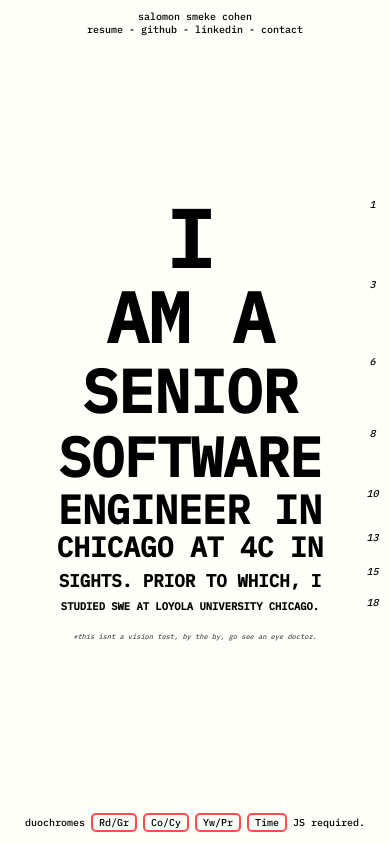
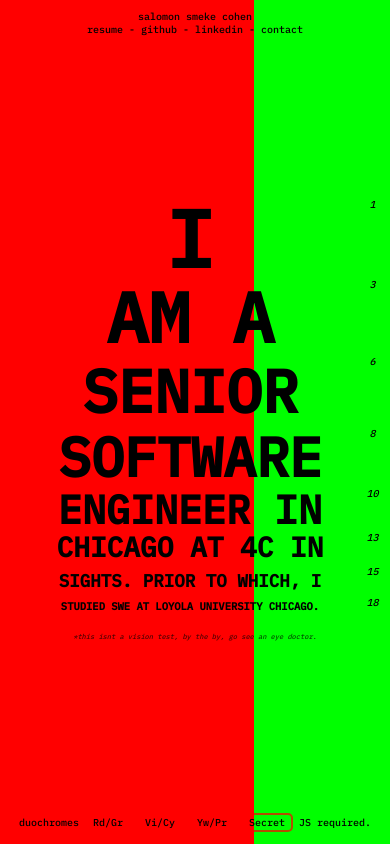
Before and after one commit to SalomonSmeke/salomonsmeke.github.io, a website built with webpack: page src/index.html in a window 390 px wide. Both pictures are taken after a click on the button "Rd/Gr". Built offline with nearby package versions, Linux system fonts and the light colour scheme.

Commit message:
Responsive/colors/click

```diff
--- a/src/index.html
+++ b/src/index.html
@@ -41,14 +41,14 @@
     </summary>
     <div class="bottom">
       <nav aria-hidden="true">
-        duochromes <button title="Red / Green">
+        duochromes <button title="Red / Green" id="Rd/Gr">
           Rd/Gr
-        </button> <button title="Coral / Cyan">
-          Co/Cy
-        </button> <button title="Yellow / Purple">
+        </button> <button title="Coral / Cyan" id="Vi/Cy">
+          Vi/Cy
+        </button> <button title="Yellow / Purple" id="Pr/Yw">
           Yw/Pr
-        </button> <button title="Time-based duochromes.">
-          Time
+        </button> <button title="Secret duochromes." id="Secret">
+          Secret
         </button> JS required.
       </nav>
     </div>
--- a/src/index.js
+++ b/src/index.js
@@ -1 +1,4 @@
 import './js/dependencies/index';
+import './js/duochromes/index';
+
+window.state = {};
--- /dev/null
+++ b/src/js/duochromes/constants.js
@@ -0,0 +1,33 @@
+export const SECRETS_WIP_MESSAGE = '⏳ no secrets yet ⏳';
+
+export const SPECIAL_KEYS = ['Secret'];
+
+export const COLOR_BY_KEYS = {
+    'Rd/Gr': {
+        'left-duochrome': [255, 0, 0, 1],
+        'right-duochrome': [0, 255, 0, 1],
+    },
+    'Vi/Cy': {
+        'left-duochrome': [250, 107, 255, 1],
+        'right-duochrome': [116, 255, 230, 1],
+    },
+    'Pr/Yw': {
+        'left-duochrome': [174, 60, 215, 1],
+        'right-duochrome': [249, 222, 14, 1],
+    },
+    'None': {
+        'left-duochrome': [0, 0, 0, 0],
+        'right-duochrome': [0, 0, 0, 0],
+    },
+};
+
+export const BUTTON_IDS = [
+    ...Object.keys(COLOR_BY_KEYS).filter((key) => key !== 'None'),
+    'Secret',
+];
+
+export const INITIAL_STATE = {
+    setKey: 'None',
+    lock: false,
+    specialState: {},
+};
--- /dev/null
+++ b/src/js/duochromes/index.js
@@ -0,0 +1,57 @@
+import {
+    COLOR_BY_KEYS,
+    BUTTON_IDS,
+    SPECIAL_KEYS,
+    INITIAL_STATE,
+    SECRETS_WIP_MESSAGE,
+} from './constants';
+
+/**
+ * Get module state from the global state.
+ * @return {dict} key - The module state.
+ */
+function getState() {
+    return window.state['duochromes'];
+}
+
+/**
+ * Uses a key to set a color palate for a duochrome.
+ * @param {string} key - The duochrome key.
+ */
+function setDuochromeByKey(key) {
+    const state = getState();
+
+    key = [...Object.keys(COLOR_BY_KEYS), ...SPECIAL_KEYS].includes(key) ? key : 'None';
+    key = state.setKey !== key ? key : 'None';
+
+    if (state.lock) return;
+    state.lock = true;
+
+    if (SPECIAL_KEYS.includes(key)) {
+        alert(SECRETS_WIP_MESSAGE);
+        state.lock = false;
+        return;
+    }
+
+    const colors = COLOR_BY_KEYS[key];
+
+    Object.keys(colors).forEach((_class) => {
+        [...document.getElementsByClassName(_class)].forEach((element) => {
+            element.style.backgroundColor = `rgba(${colors[_class].join(',')})`;
+        });
+    });
+
+    state.lock = false;
+    state.setKey = key;
+}
+
+/**
+ * Initialize module by adding state to browser storage
+ * and setting up click listeners.
+ */
+function init() {
+    window.state['duochromes'] = {...INITIAL_STATE};
+    BUTTON_IDS.forEach((_id) => document.getElementById(_id).onclick = () => setDuochromeByKey(_id));
+}
+
+window.addEventListener('load', init);
--- a/src/styles/main.scss
+++ b/src/styles/main.scss
@@ -7,7 +7,7 @@
   width: 100vw;
   height: 100vh;
   min-height: 768px;
-  font-size: 13px;
+  font-size: 1.5vmin;
   display: flex;
   flex-direction: column;
   background-color: #FFFFFA;
@@ -128,12 +128,18 @@
   }
   .skewed-duochrome-containers {
     height: 100%;
+    min-width: 375px;
     display: flex;
     .large-duochrome { width: 71%; }
     .small-duochrome { width: 29%; }
   }
 }
-@media (max-width: 740px) and (min-width: 375px){
+@media (min-width: 741px) and (max-height: 600px){
+  body {
+    font-size: 13px;
+  }
+}
+@media (max-width: 740px) and (min-width: 375px) {
   body {
     font-size: 10px;
     min-height: 600px;
@@ -145,6 +151,9 @@
   }
   .duochrome-container {
     min-height: 600px;
+    .skewed-duochrome-containers {
+      min-width: 282px;
+    }
   }
 }
 @media (max-width: 375px){
@@ -160,5 +169,8 @@
   }
   .duochrome-container {
     min-height: 500px;
+    .skewed-duochrome-containers {
+      min-width: 220px;
+    }
   }
 }
```
